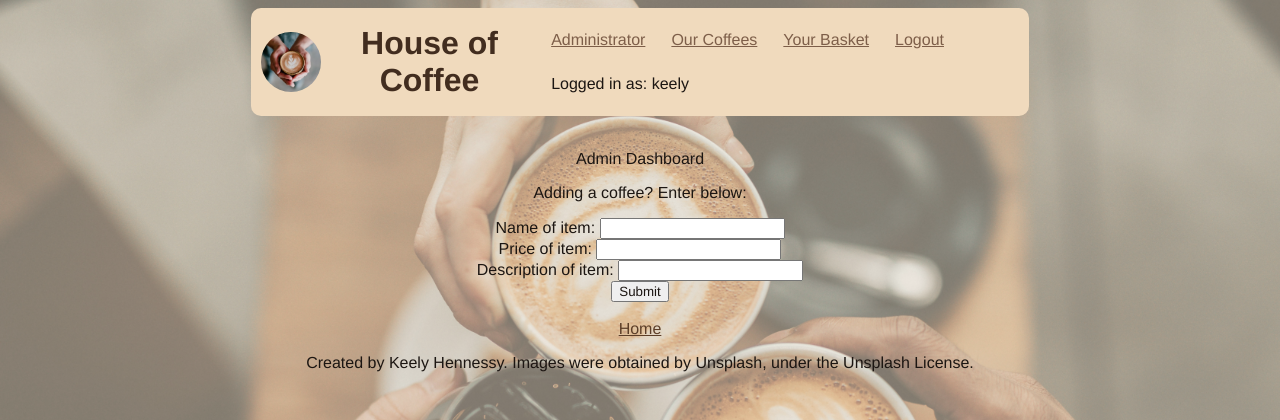
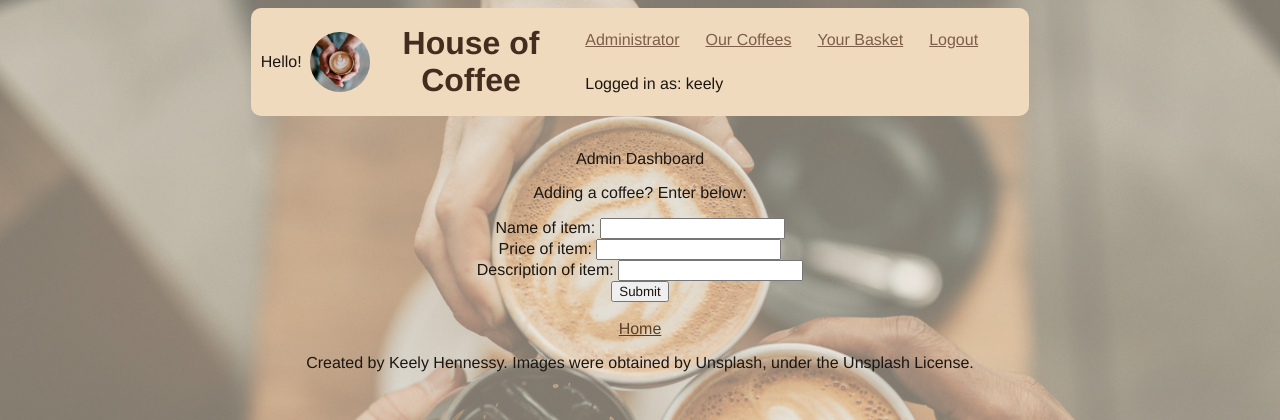
Before and after one commit to keely-h/House-Of-Coffee-Website, a Flask app: page /admin_add in a window 1280 px wide. Shown: the top 420 px of the page. Run offline with Flask 3, Linux system fonts and the light colour scheme; a user stored in the database is signed in.

Commit message:
Checking

```diff
--- a/templates/base.html
+++ b/templates/base.html
@@ -9,6 +9,7 @@
 
 <body>
     <header>
+        <p>Hello!</p>
         <img src="static/DavidFanuelUnsplash.jpg" alt="Coffee Cup" width="60" height="60" class="headerLogo">
 
         <h1>House of Coffee</h1>
```
